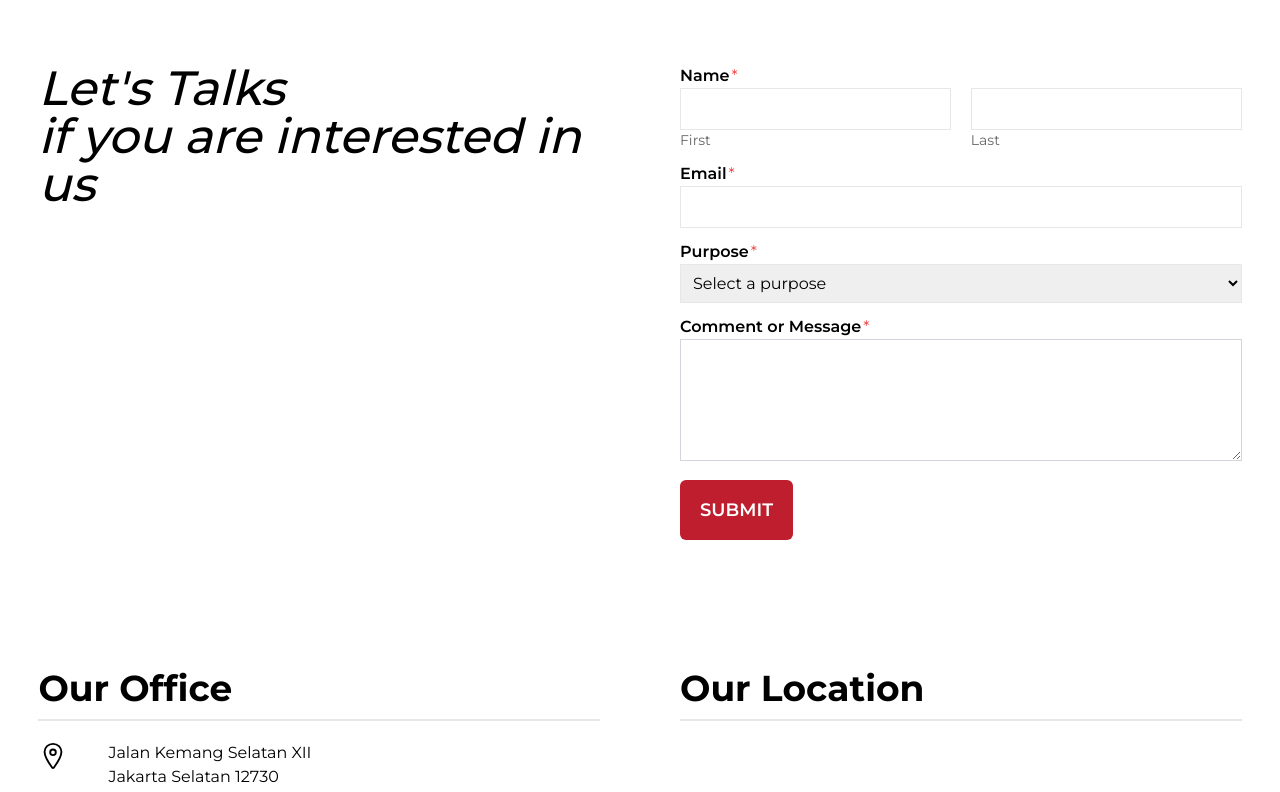
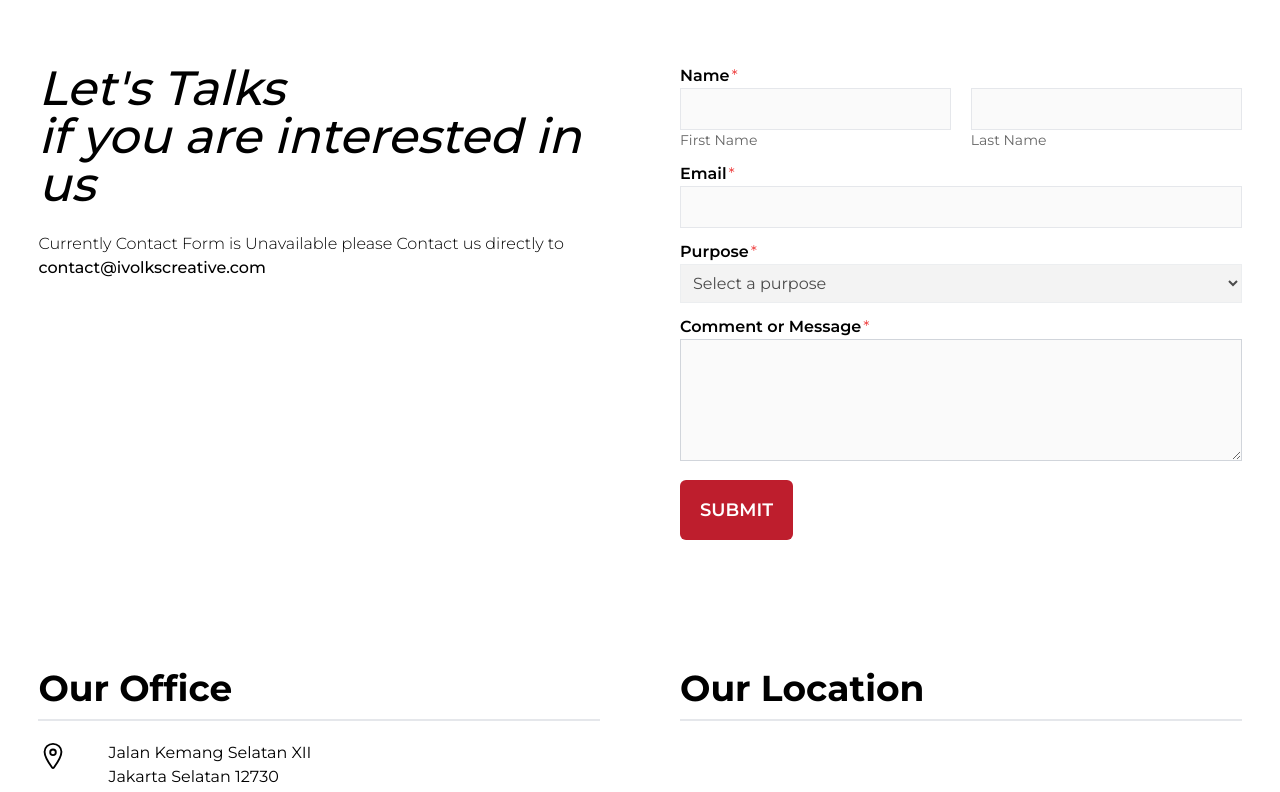
Before and after one commit to ivolkscreative/source-code_main, a Next.js app: page /contact in a window 1280 px wide. Shown: the part 800-1592 px from the top of the page. Built offline with nearby package versions, Linux system fonts and the light colour scheme; grey boxes are pictures that could not be loaded.

Commit message:
fix(contact): disable input section in Contact Us form - disabled form submission because of backend logic error - will be re-enabled after backend fix is deployed

```diff
--- a/src/components/pages/ContactPageComponent.jsx
+++ b/src/components/pages/ContactPageComponent.jsx
@@ -3,6 +3,7 @@ import { IoLocationOutline, IoMailOutline } from "react-icons/io5";
 import { AiOutlinePhone } from "react-icons/ai";
 import { FaArrowUp } from "react-icons/fa6";
 import ContactBottom from "../section/ContactBottom";
+import { color } from "framer-motion";
 
 export default function ContactPageComponent({ props }) {
   const { scrolling, scrollToTop, purpose, formData, commentMessage, commentMessageRef, handleChange, handlePurposeChange, handleSubmit } = props;
@@ -19,7 +20,8 @@ export default function ContactPageComponent({ props }) {
       <div className="py-[8%] px-[5%] md:py-[5%] md:px-[3%] grid lg:grid-cols-2 gap-10 lg:gap-20">
         <div>
           <p className="italic font-medium text-5xl">Let&apos;s Talks</p>
-          <p className="italic font-medium text-5xl">if you are interested in us</p>
+          <p className="italic font-medium text-5xl">if you are interested in us</p> <br />
+          <p className="font-light">Currently Contact Form is Unavailable please Contact us directly to <a className="font-medium" href="mailto:contact@ivolkscreative.com">contact@ivolkscreative.com</a></p>
         </div>
         <form action="#" onSubmit={handleSubmit}>
           <div>
@@ -29,12 +31,12 @@ export default function ContactPageComponent({ props }) {
             </div>
             <div className="flex gap-5 w-full">
               <div className="flex flex-col md:w-full">
-                <input type="text" id="firstName" name="firstName" className="p-2 border border-gray-200 focus:border-gray-500 w-full" value={formData.firstName} onChange={handleChange} required />
-                <p className="text-sm opacity-60">First</p>
+                <input disabled type="text" id="firstName" name="firstName" className="p-2 border border-gray-200 focus:border-gray-500 w-full" value={formData.firstName} onChange={handleChange} required />
+                <p className="text-sm opacity-60">First Name</p>
               </div>
               <div className="flex flex-col md:w-full">
-                <input type="text" id="lastName" name="lastName" className="p-2 border border-gray-200 focus:border-gray-500 w-full" value={formData.lastName} onChange={handleChange} required />
-                <p className="text-sm opacity-60">Last</p>
+                <input disabled type="text" id="lastName" name="lastName" className="p-2 border border-gray-200 focus:border-gray-500 w-full" value={formData.lastName} onChange={handleChange} required />
+                <p className="text-sm opacity-60">Last Name</p>
               </div>
             </div>
             <div className="py-3">
@@ -42,19 +44,19 @@ export default function ContactPageComponent({ props }) {
                 <p className="font-semibold">Email</p>
                 <span className="text-red-500">*</span>
               </div>
-              <input type="email" id="email" name="email" value={formData.email} onChange={handleChange} className="p-2 w-full border border-gray-200 focus:border-gray-500" required />
+              <input disabled type="email" id="email" name="email" value={formData.email} onChange={handleChange} className="p-2 w-full border border-gray-200 focus:border-gray-500" required />
             </div>
             <div>
               <div className="flex items-center gap-0.5">
                 <p className="font-semibold">Purpose</p>
                 <span className="text-red-500">*</span>
               </div>
-              <select name="purpose" id="purpose" className="w-full p-2 border border-gray-200" value={purpose} onChange={handlePurposeChange} required>
+              <select disabled name="purpose" id="purpose" className="w-full p-2 border border-gray-200" value={purpose} onChange={handlePurposeChange} required>
                 <option value="">Select a purpose</option>
                 <option value="create_branded_video">Create Branded Video</option>
                 <option value="screening_inquires">Screening Inquires</option>
                 <option value="career_inquires">Career Inquires</option>
-                <option value="just_say_hello">Just Say Hello</option>
+                <option value="just_say_hello">Just to Say Hello</option>
               </select>
             </div>
             <div className="py-3">
@@ -62,9 +64,9 @@ export default function ContactPageComponent({ props }) {
                 <p className="font-semibold">Comment or Message</p>
                 <span className="text-red-500">*</span>
               </div>
-              <textarea name="comment_message" id="comment_message" className="w-full border border-gray-300" rows={5} required ref={commentMessageRef} onChange={handleChange} defaultValue={commentMessage}></textarea>
+              <textarea disabled name="comment_message" id="comment_message" className="w-full border border-gray-300" rows={5} required ref={commentMessageRef} onChange={handleChange} defaultValue={commentMessage}></textarea>
             </div>
-            <button className="uppercase bg-primary-red text-white py-4 px-5 font-semibold text-lg rounded-md hover:bg-red-400">Submit</button>
+            <button disabled className="uppercase bg-primary-red text-white py-4 px-5 font-semibold text-lg rounded-md hover:bg-red-400">Submit</button>
           </div>
         </form>
       </div>
@@ -80,7 +82,7 @@ export default function ContactPageComponent({ props }) {
           </div>
           <div className="flex items-center gap-10">
             <AiOutlinePhone className="text-3xl" />
-            <p>(+62)851-6157-8045 (Ahmad Pippo)</p>
+            <p>(+62) 851-6157-8045 (Ahmad Pippo)</p>
           </div>
           <div className="flex items-center gap-10">
             <IoMailOutline className="text-3xl" />
```
